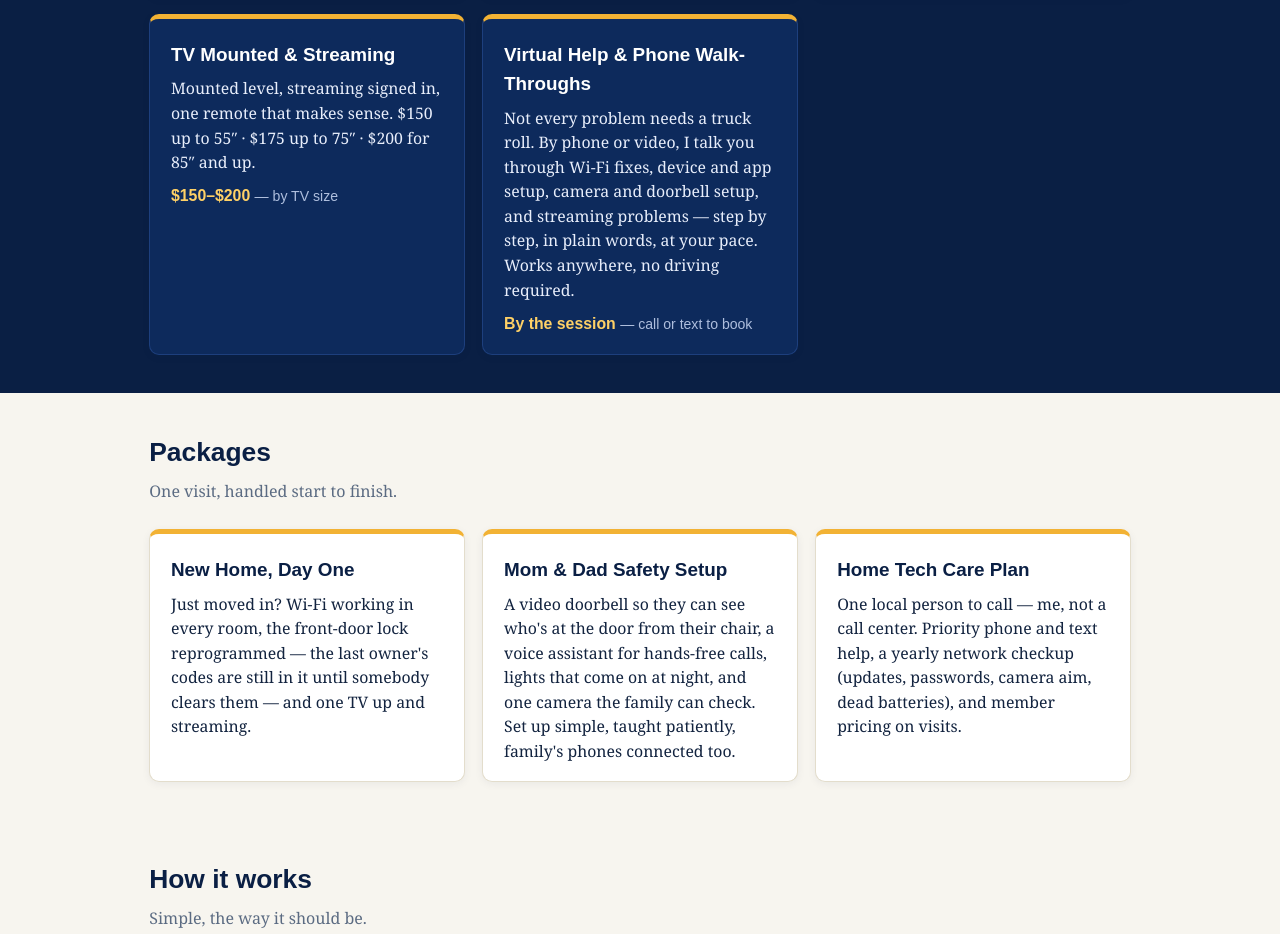
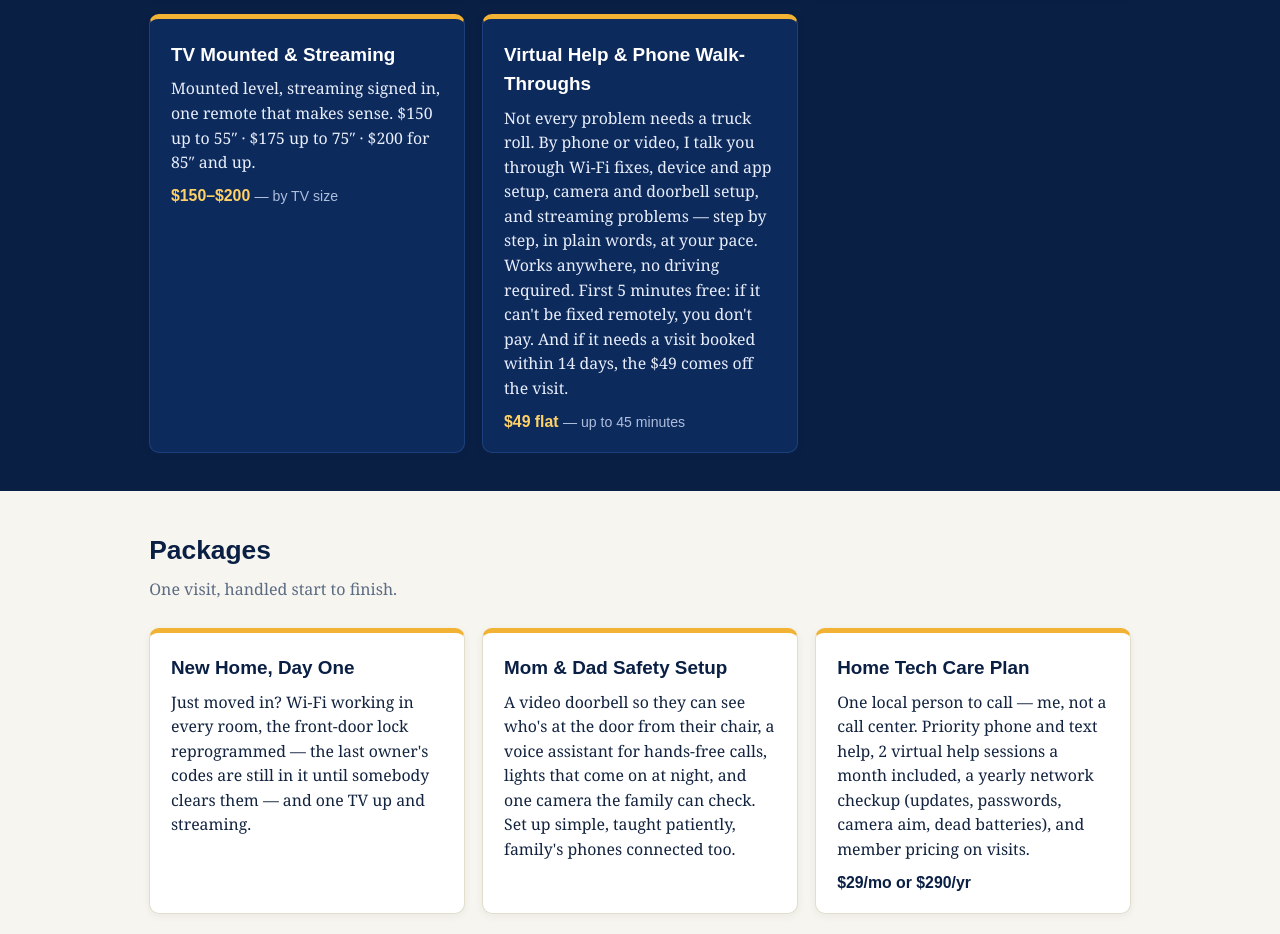
Before and after one commit to Deanthehandyman/deans-network, a plain HTML site: page index.html in a window 1280 px wide. Shown: the part 1926-2860 px from the top of the page. Drawn offline with Linux system fonts and the light colour scheme.

Commit message:
Lock in virtual help and care plan pricing

```diff
--- a/index.html
+++ b/index.html
@@ -125,8 +125,8 @@
       </div>
       <div class="card">
         <h3>Virtual Help &amp; Phone Walk-Throughs</h3>
-        <p>Not every problem needs a truck roll. By phone or video, I talk you through Wi-Fi fixes, device and app setup, camera and doorbell setup, and streaming problems — step by step, in plain words, at your pace. Works anywhere, no driving required.</p>
-        <p class="price">By the session <span>— call or text to book</span></p>
+        <p>Not every problem needs a truck roll. By phone or video, I talk you through Wi-Fi fixes, device and app setup, camera and doorbell setup, and streaming problems — step by step, in plain words, at your pace. Works anywhere, no driving required. First 5 minutes free: if it can't be fixed remotely, you don't pay. And if it needs a visit booked within 14 days, the $49 comes off the visit.</p>
+        <p class="price">$49 flat <span>— up to 45 minutes</span></p>
       </div>
     </div>
   </div>
@@ -146,7 +146,8 @@
     </div>
     <div class="card">
       <h3>Home Tech Care Plan</h3>
-      <p>One local person to call — me, not a call center. Priority phone and text help, a yearly network checkup (updates, passwords, camera aim, dead batteries), and member pricing on visits.</p>
+      <p>One local person to call — me, not a call center. Priority phone and text help, 2 virtual help sessions a month included, a yearly network checkup (updates, passwords, camera aim, dead batteries), and member pricing on visits.</p>
+      <p class="price">$29/mo or $290/yr</p>
     </div>
   </div>
 </div>
```
